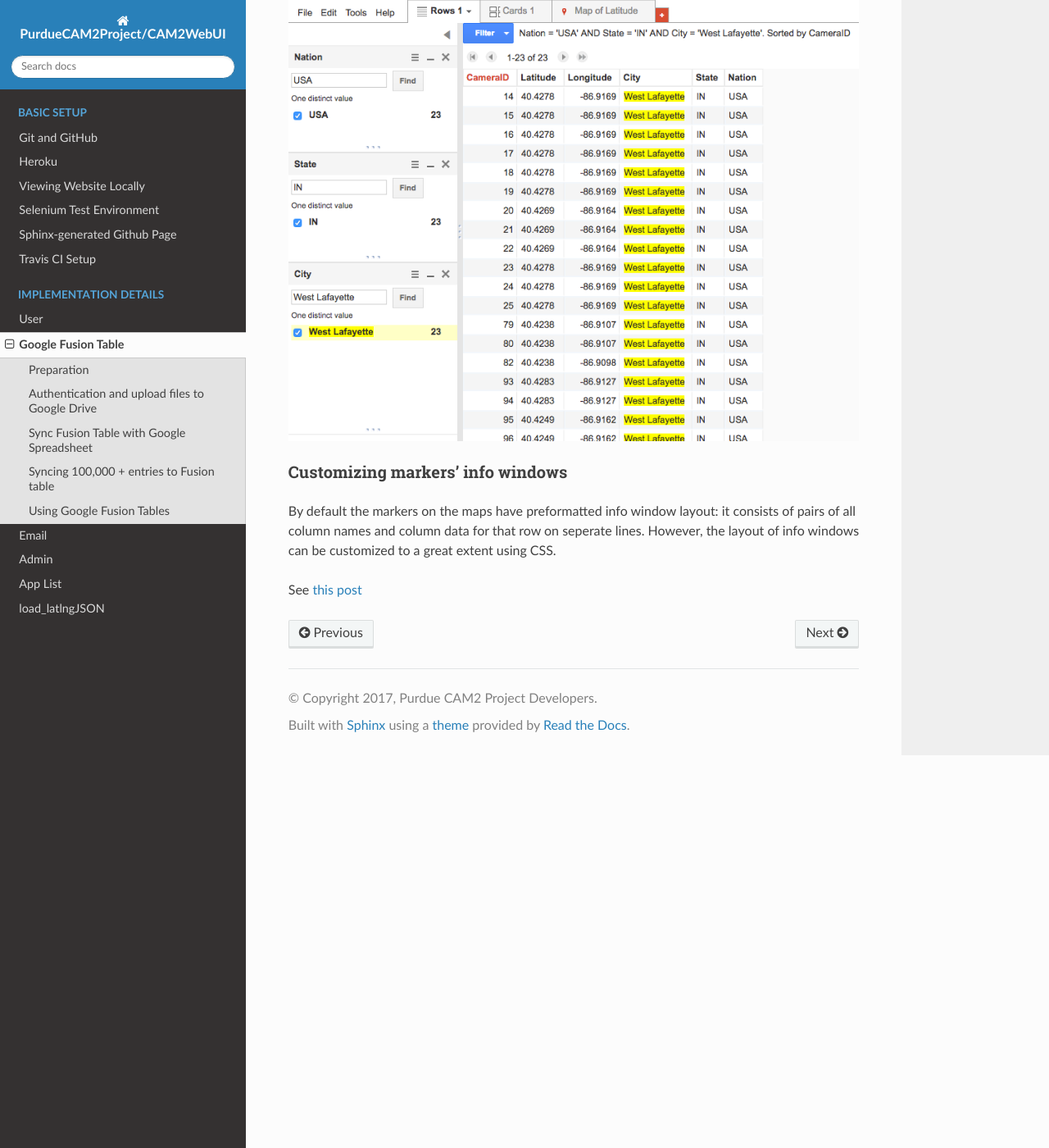
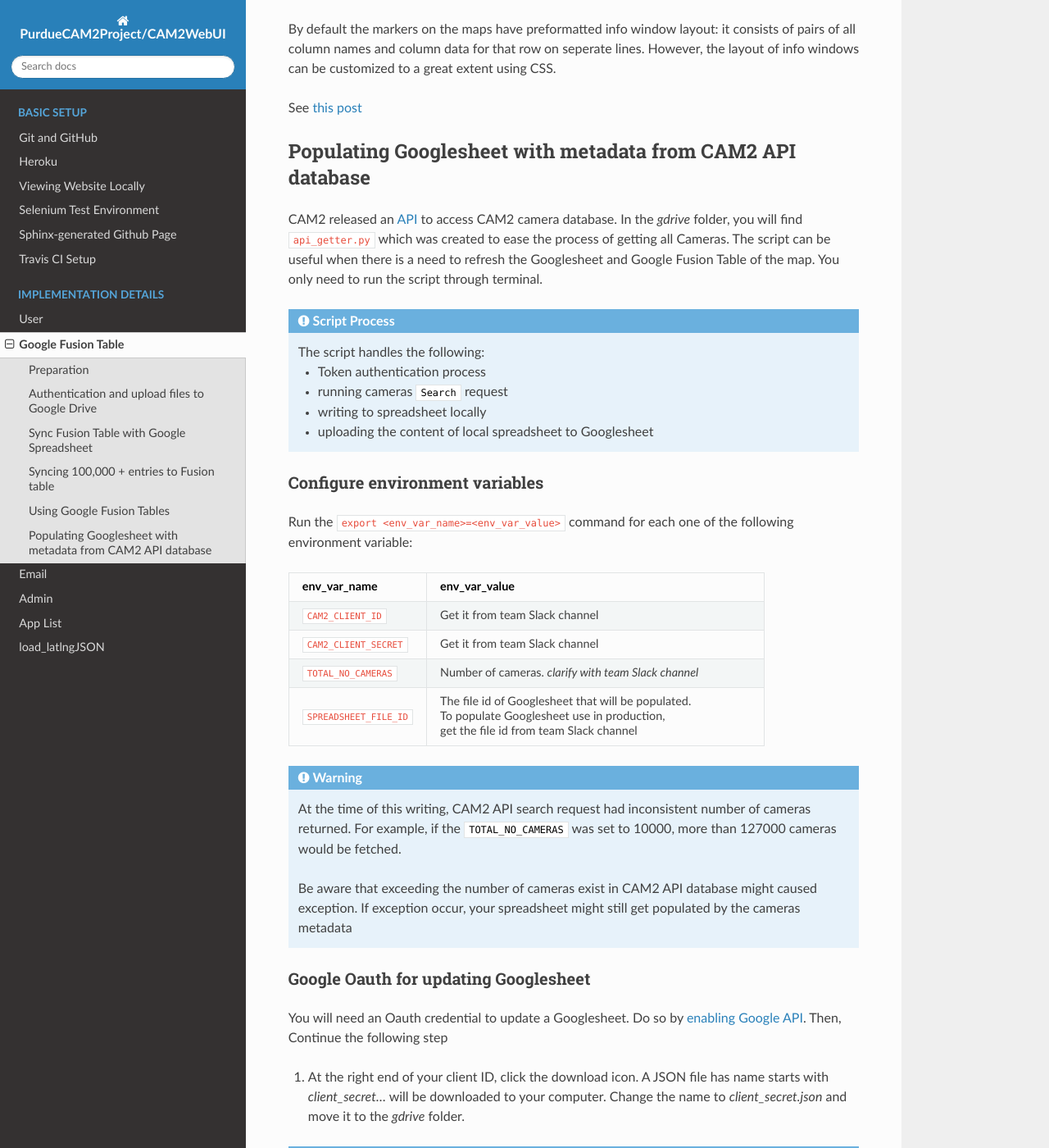
Before and after one commit to PurdueCAM2Project/CAM2WebUI, a Sphinx documentation site: the page built from docs/implementationDetail/GoogleFusionTable.md, in a window 1280 px wide and 1400 px high, scrolled down 14985 px. Shown: the whole window at 82% size. Built offline with Sphinx 7.4.7 and the Read the Docs theme 2.0.0, drawn with Linux system fonts in a browser that asks for light colours; some of the changed text lies outside the part shown.

Commit message:
added documentation for api_getter.py

````diff
--- a/docs/implementationDetail/GoogleFusionTable.md
+++ b/docs/implementationDetail/GoogleFusionTable.md
@@ -2,7 +2,7 @@
 
 This page is created for documenting every feature relevant to Google Fusion Table.
 
-This script is built to fecth cmaera APIs on [cam2-camera-api](https://purduecam2project.github.io/CameraDatabaseAPI/#api-cameras-camById).
+This script is built to fetch camera APIs on [cam2-camera-api](https://purduecam2project.github.io/CameraDatabaseAPI/#api-cameras-camById).
 
 ## Preparation
 
@@ -22,9 +22,7 @@ Before writing any code for the project, we need to enable two Google APIs. Both
 
     3. On the left side bar of your project, go to *Credentials*. Click *Create credentials*, choose *OAuth client ID*. For the type, choose *other*. When OAuth credential is created, you should be able to see the new ID of yours in the list.
 
-    4. At the right end of your client ID, click the download icon. A JSON file has name starts with *client_secret...*  will be downloaded to your computer. Change the name to *client_secret.json* and move it to the *gdrive* folder.
 
-    5. Done.
 
 ### Install Google Client Library
 
@@ -33,37 +31,7 @@ Run the following command to install the library using pip:
 ```
 pip install --upgrade google-api-python-client
 ```
-### Configure environment variables
-Run the ```export env_var_name=env_var_value``` command for each one of the following environment variable: <br>
 
-
-
-<table border="1" class="docutils">
-<colgroup>
-<col width="29%" />
-<col width="71%" />
-</colgroup>
-<thead valign="bottom">
-<tr class="row-odd"><th class="head">env_var_name</th>
-<th class="head">env_var_value</th>
-</tr>
-</thead>
-<tbody valign="top">
-<tr class="row-even"><td><code class="code docutils literal"><span class="pre">CAM2_CLIENT_ID</span> </code></td>
-<td>Get it from team Slack channel</td>
-</tr>
-<tr class="row-odd"><td><code class="code docutils literal"><span class="pre">CAM2_CLIENT_SECRET</span></code></td>
-<td>Get it from team Slack channel </td>
-</tr>
-<tr class="row-even"><td><code class="code docutils literal"><span class="pre">TOTAL_NO_CAMERAS</span></code></td>
-<td>Number of cameras. <em>clarify with team Slack channel</em> </td>
-</tr>
-<tr class="row-odd"><td><code class="code docutils literal"><span class="pre">SPREADSHEET_FILE_ID</span> </code></td>
-<td>Get it from team Slack channel </td>
-</tr>
-
-</tbody>
-</table>
 
 
 
@@ -510,3 +474,74 @@ In our example, we have used a fusion table with location data and consequently,
 By default the markers on the maps have preformatted info window layout: it consists of pairs of all column names and column data for that row on seperate lines. However, the layout of info windows can be customized to a great extent using CSS.
 
 See [this post](https://support.google.com/fusiontables/answer/1244603?hl=en)
+
+## Populating Googlesheet with metadata from CAM2 API database
+
+CAM2 released an [API](https://purduecam2project.github.io/CameraDatabaseAPI/) to access CAM2 camera database. In the *gdrive* folder, you will find `api_getter.py` which was created to ease the process of getting all Cameras. The script can be useful when there is a need to refresh the Googlesheet and Google Fusion Table of the map. You only need to run the script through terminal.
+
+<div class="admonition note">
+<p class="first admonition-title">Script Process</p>
+<p class="last">The script handles the following:</p>
+
+- Token authentication process
+
+- running cameras <code>Search</code> request
+
+- writing to spreadsheet locally
+
+- uploading the content of local spreadsheet to Googlesheet
+</div>
+
+
+### Configure environment variables
+Run the ```export <env_var_name>=<env_var_value>``` command for each one of the following environment variable: <br>
+
+
+
+<table border="1" class="docutils">
+<colgroup>
+<col width="29%" />
+<col width="71%" />
+</colgroup>
+<thead valign="bottom">
+<tr class="row-odd"><th class="head">env_var_name</th>
+<th class="head">env_var_value</th>
+</tr>
+</thead>
+<tbody valign="top">
+<tr class="row-even"><td><code class="code docutils literal"><span class="pre">CAM2_CLIENT_ID</span> </code></td>
+<td>Get it from team Slack channel</td>
+</tr>
+<tr class="row-odd"><td><code class="code docutils literal"><span class="pre">CAM2_CLIENT_SECRET</span></code></td>
+<td>Get it from team Slack channel </td>
+</tr>
+<tr class="row-even"><td><code class="code docutils literal"><span class="pre">TOTAL_NO_CAMERAS</span></code></td>
+<td>Number of cameras. <em>clarify with team Slack channel</em> </td>
+</tr>
+<tr class="row-odd"><td><code class="code docutils literal"><span class="pre">SPREADSHEET_FILE_ID</span> </code></td>
+<td>The file id of Googlesheet that will be populated. <br>To populate Googlesheet use in production, <br> get the file id from team Slack channel </td>
+</tr>
+
+</tbody>
+</table>
+<div class="admonition note">
+<p class="first admonition-title">Warning</p>
+<p>At the time of this writing, CAM2 API search request had inconsistent number of cameras returned. For example, if the <code>TOTAL_NO_CAMERAS</code> was set to 10000, more than 127000 cameras would be fetched.</p>
+<p>Be aware that exceeding the number of cameras exist in CAM2 API database might caused exception. If exception occur, your spreadsheet might still get populated by the cameras metadata</p>
+</div>
+
+
+### Google Oauth for updating Googlesheet
+You will need an Oauth credential to update a Googlesheet. Do so by [enabling Google API](#enable-google-api). Then, Continue the following step
+1. At the right end of your client ID, click the download icon. A JSON file has name starts with *client_secret...*  will be downloaded to your computer. Change the name to *client_secret.json* and move it to the *gdrive* folder.
+
+<div class="admonition note">
+<p class="first admonition-title">Note</p>
+<p> Do not push your <code>client_secret.json</code> to the repository because it contains your personal Google Oauth credentials and <code>cam_data.csv</code>, the local spreadsheet containing cameras metadata</p>
+</div>
+
+### Run the script
+```
+python api_getter.py
+```
+The script will run for a few minutes, depends on how big the number of cameras being requested.
````
Also changed, not shown: other parts of docs/implementationDetail/GoogleFusionTable.md (+1 -5 lines).
